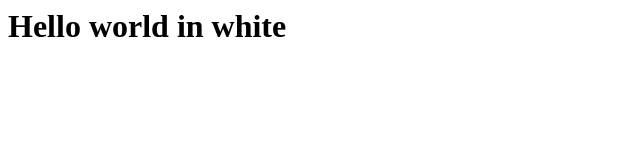
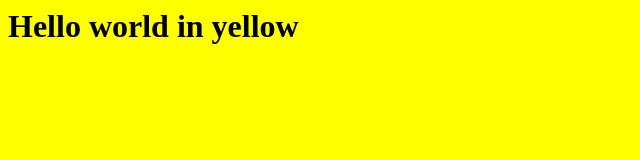
Before and after one commit to DipayanP007/image-updater-repo-1, a plain HTML site: page index.html in a window 1280 px wide. Shown: the whole page, without its empty margins (0-640 px from the left). Drawn offline with Linux system fonts and the light colour scheme.

```diff
--- a/index.html
+++ b/index.html
@@ -1,3 +1,3 @@
-<body bgcolor=white>
-    <h1>Hello world in white</h1>
+<body bgcolor=yellow>
+    <h1>Hello world in yellow</h1>
 </body>
```
